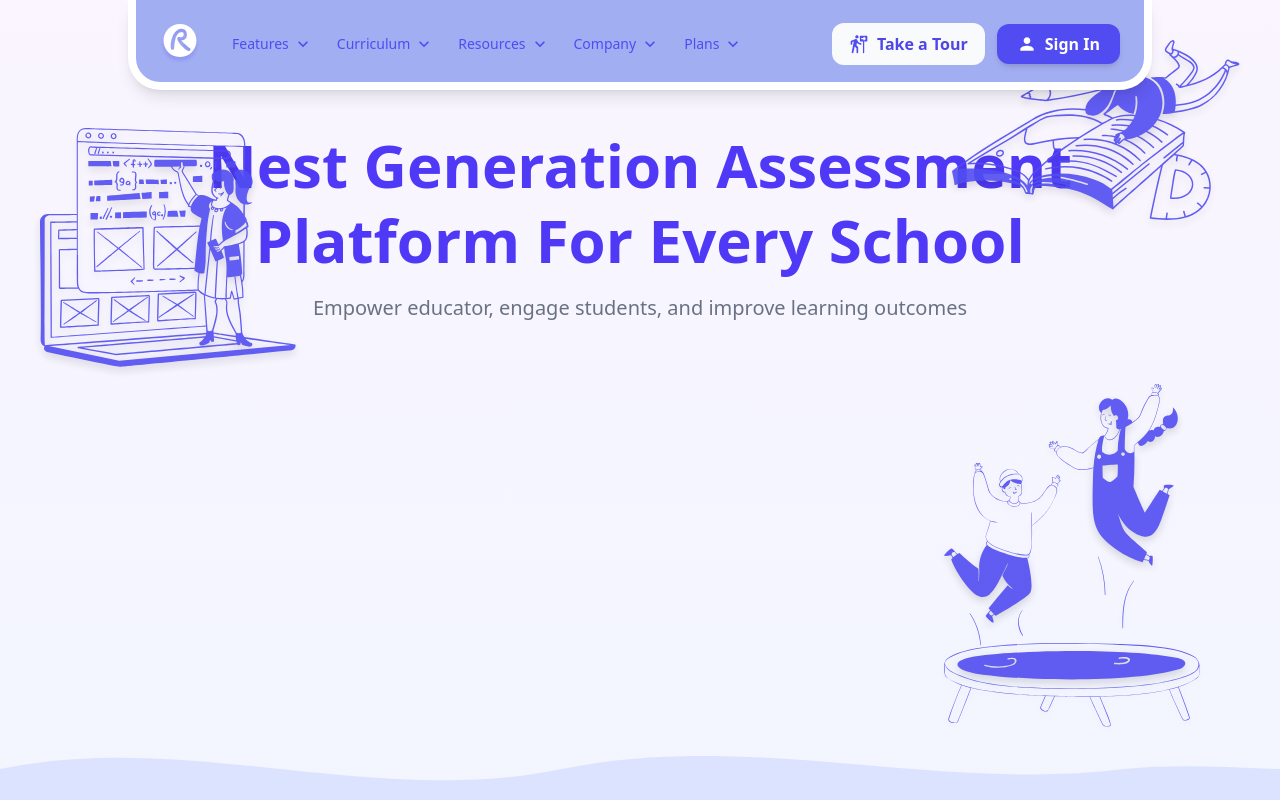
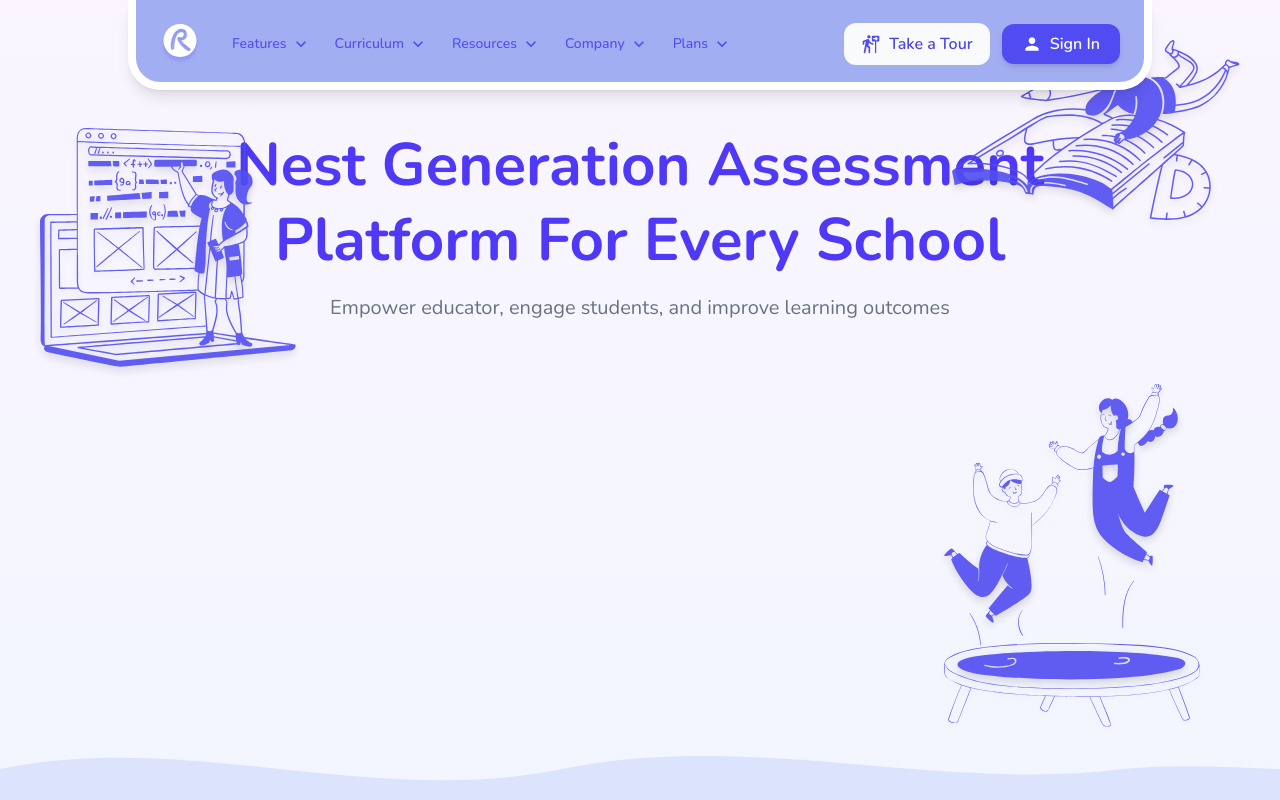
Before and after one commit to Aiinhome-Aivista/rankup-front-end, a React (Vite) app: page / in a window 1280 px wide. Shown: the top 800 px of the page. Built offline with nearby package versions, Linux system fonts and the light colour scheme.

Commit message:
scrollbar

```diff
--- a/index.html
+++ b/index.html
@@ -1,13 +1,16 @@
 <!doctype html>
 <html lang="en">
+
 <head>
   <meta charset="UTF-8" />
   <link rel="icon" type="image/svg+xml" href="/vite.svg" />
   <meta name="viewport" content="width=device-width, initial-scale=1.0" />
-    <title>rankup-academy</title>
+  <title>RankUp Academy | Next Generation Assessment Platform</title>
 </head>
+
 <body>
   <div id="root"></div>
   <script type="module" src="/src/main.jsx"></script>
 </body>
+
 </html>
--- a/src/index.css
+++ b/src/index.css
@@ -1,7 +1,12 @@
+@import url('https://fonts.googleapis.com/css2?family=Nunito:ital,wght@0,200..1000;1,200..1000&display=swap');
 @import "tailwindcss";
 
+@theme {
+  --font-sans: 'Nunito', system-ui, Avenir, Helvetica, Arial, sans-serif;
+}
+
 :root {
-  font-family: system-ui, Avenir, Helvetica, Arial, sans-serif;
+  font-family: 'Nunito', system-ui, Avenir, Helvetica, Arial, sans-serif;
   line-height: 1.5;
   font-weight: 400;
 
@@ -12,5 +17,19 @@
   font-synthesis: none;
   text-rendering: optimizeLegibility;
   -webkit-font-smoothing: antialiased;
-  -moz-osx-font-smoothing: grayscale;
+  -moz-osx-font-smoothing: grayscale
 }
+
+/* Hide Scrollbar - All Browsers */
+::-webkit-scrollbar {
+  display: none;
+  width: 0;
+  height: 0;
+}
+
+* {
+  -ms-overflow-style: none;
+  /* IE and Edge */
+  scrollbar-width: none;
+  /* Firefox */
+}
```
Lines whose indentation alone changed are shown as unchanged.
